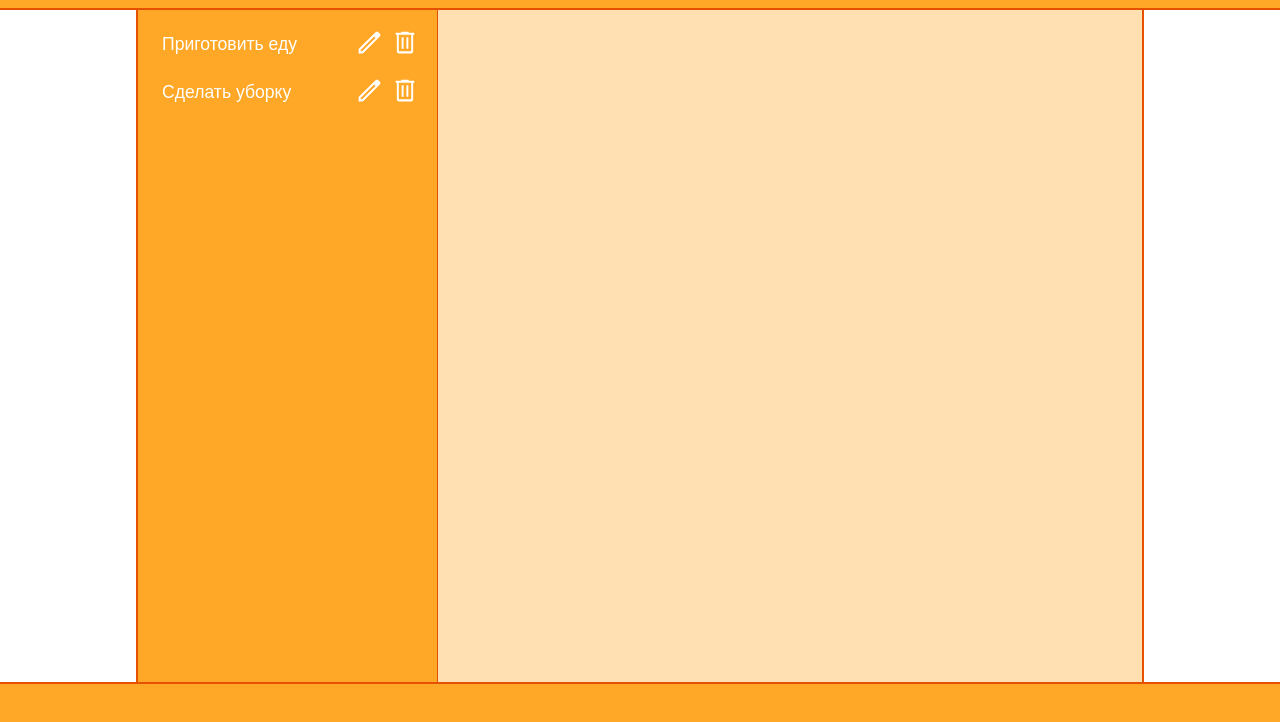
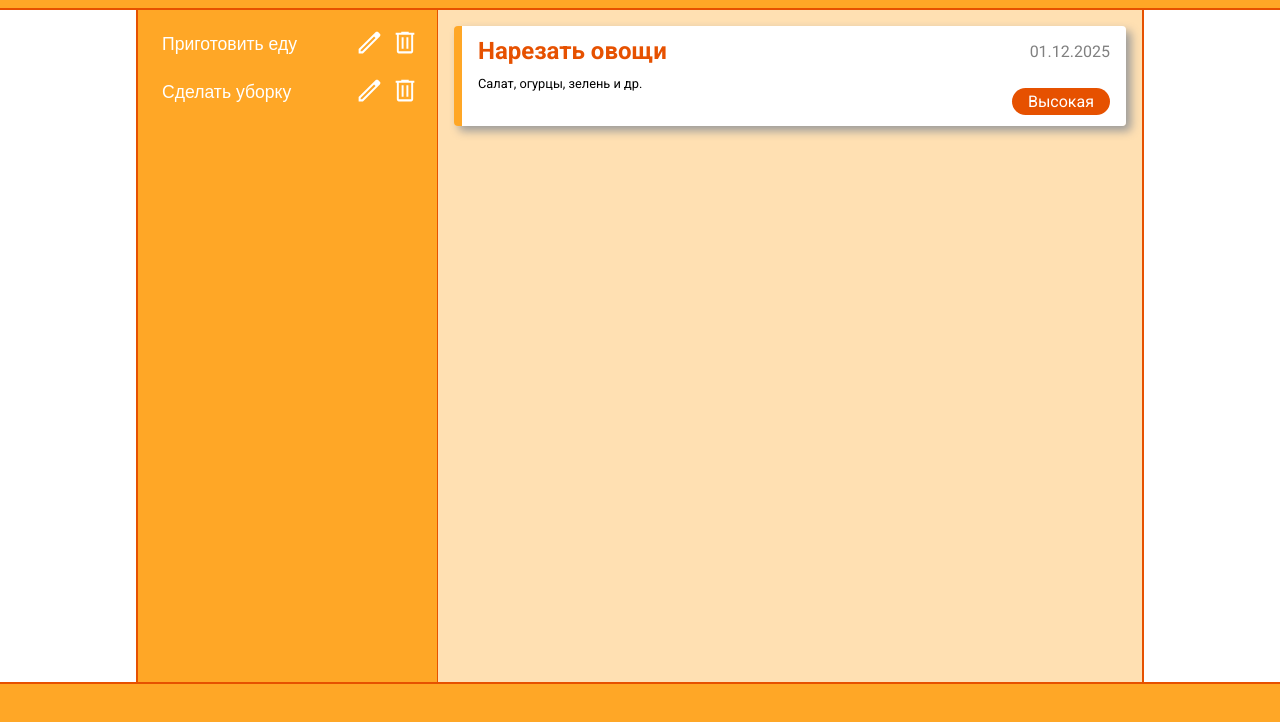
Before and after one commit to bulkassi/odin-todo-list, a website built with webpack: page src/template.html in a window 1280 px wide. Shown: the part 54-776 px from the top of the page. Built offline with nearby package versions, Linux system fonts and the light colour scheme; files whose address does not match are found by name.

Commit message:
Stylize a todo component using grid
Changes to main and todo containers are made to account for overflow of the todo list

```diff
--- a/src/styles.css
+++ b/src/styles.css
@@ -98,6 +98,9 @@ body {
     300px
     1fr;
 
+  height: 100%;
+  overflow: hidden;
+
   border-left: 2px solid var(--primary-dark);
   border-right: 2px solid var(--primary-dark);
 }
@@ -148,6 +151,92 @@ body {
 
 .todos-container {
   background-color: var(--primary-light);
+  /* Add these properties to make it fill the available height */
+  display: flex;
+  flex-direction: column;
+  height: 100%;
+  overflow: hidden;
+}
+
+.todos-list {
+  display: grid;
+  overflow-y: auto;
+  grid-template-columns: 1fr;
+  grid-template-rows: 100px;
+  grid-auto-rows: 100px;
+  gap: 1rem;
+
+  padding: 1rem;
+  /* Add these properties to make it expand and fill the container */
+  flex: 1;
+  min-height: 0; /* Important for Firefox to allow shrinking below content size */
+}
+
+.todo-item {
+  display: grid;
+  grid-template-columns: 0.5rem 1fr 150px;
+  grid-template-rows: repeat(2, 1fr);
+  grid-template-areas:
+    ". title date"
+    ". desc priority";
+
+  background: linear-gradient(to right, var(--primary) 0.5rem, white 0.5rem);
+  border-radius: 0.25rem;
+  box-shadow: 5px 5px 10px rgb(155, 155, 155);
+}
+
+.todo-title {
+  grid-area: title;
+  justify-self: start;
+  align-self: center;
+
+  font-size: 1.5rem;
+  color: var(--primary-dark);
+  padding: 0 1rem;
+}
+
+.todo-desc {
+  grid-area: desc;
+  justify-self: start;
+  align-self: start;
+
+  font-size: 0.8rem;
+  color: black;
+  padding: 0 1rem;
+}
+
+.todo-date {
+  grid-area: date;
+  justify-self: end;
+  align-self: center;
+
+  font-size: 1rem;
+  color: gray;
+  padding: 0 1rem;
+}
+
+.todo-priority {
+  grid-area: priority;
+  justify-self: end;
+  align-self: center;
+
+  font-size: 1rem;
+  color: white;
+  border-radius: 1rem;
+  padding: 0.25rem 1rem;
+  margin: 0 1rem;
+
+  &.high {
+    background-color: var(--primary-dark);
+  }
+
+  &.medium {
+    background-color: var(--primary);
+  }
+
+  &.low {
+    background-color: green;
+  }
 }
 
 .footer {
@@ -166,6 +255,8 @@ body {
 }
 
 h1,
+h2,
+p,
 ul,
 ol {
   padding: 0;
@@ -181,3 +272,7 @@ button {
 
   background-color: inherit;
 }
+
+ul {
+  list-style: none;
+}
--- a/src/template.html
+++ b/src/template.html
@@ -34,7 +34,16 @@
             </li>
           </ul>
         </aside>
-        <div class="todos-container"></div>
+        <div class="todos-container">
+          <ul class="todos-list">
+            <li class="todo-item">
+              <h2 class="todo-title">Нарезать овощи</h2>
+              <p class="todo-desc">Салат, огурцы, зелень и др.</p>
+              <p class="todo-date">01.12.2025</p>
+              <div class="todo-priority high">Высокая</div>
+            </li>
+          </ul>
+        </div>
       </main>
       <footer class="footer full-bleed"></footer>
     </div>
```
